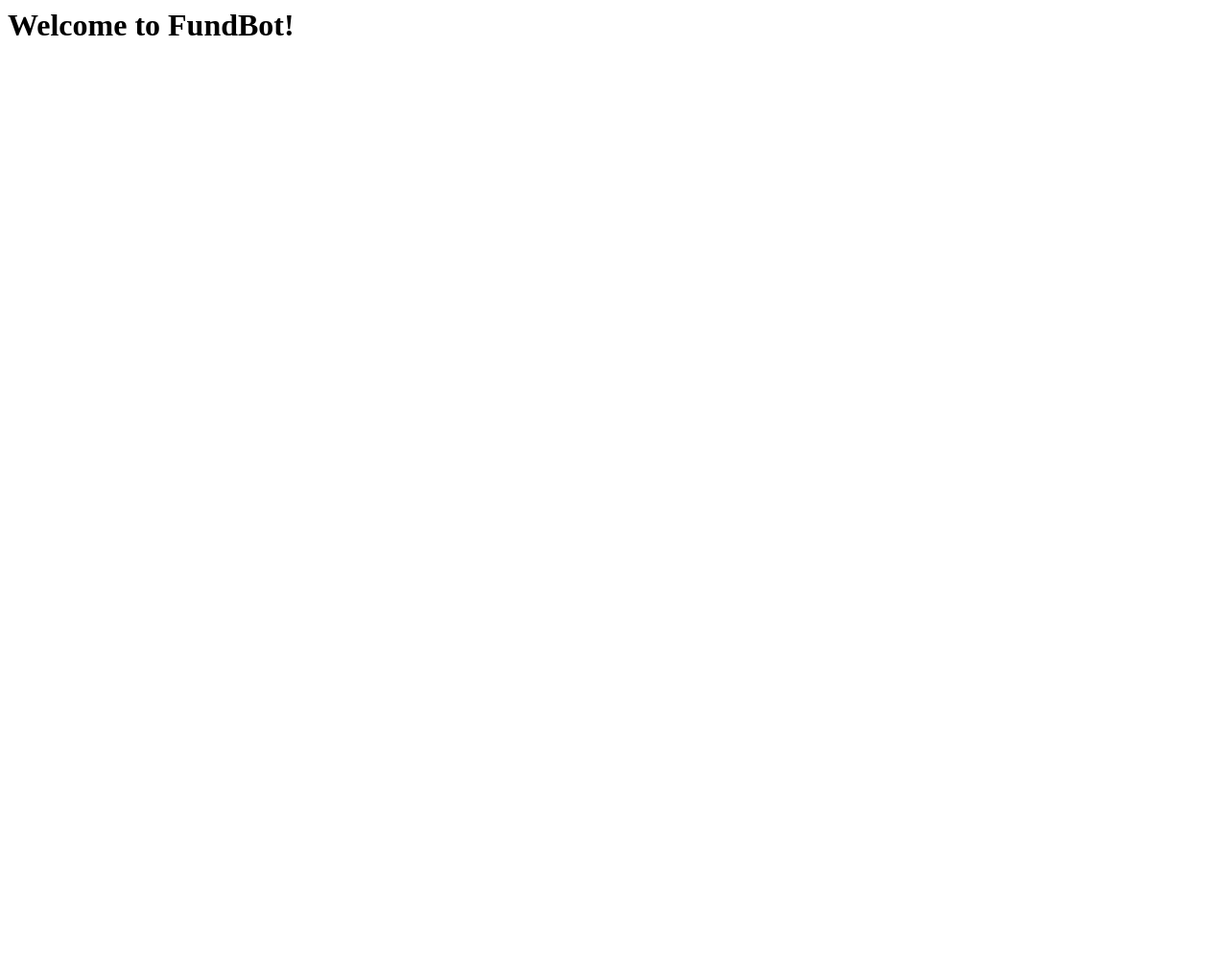
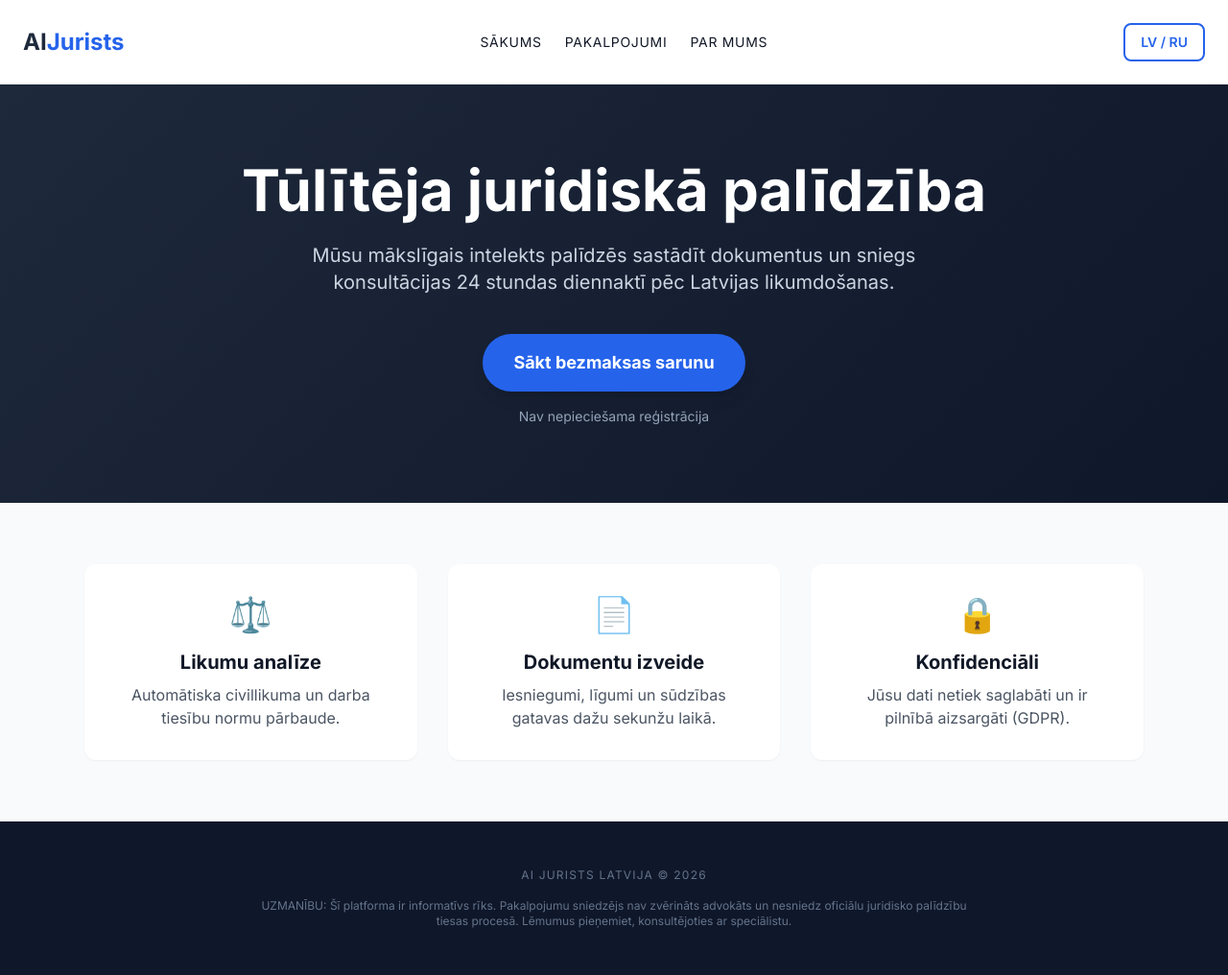
Before and after one commit to vpcargo2016/fundbot, a plain HTML site: page index.htm in a window 1280 px wide. Shown: the whole page at 96% size. Before the commit the page ends 800 px from the top, so only its background shows below. Drawn offline with nearby package versions, Linux system fonts and the light colour scheme.

Commit message:
Update index.htm

```diff
--- a/index.htm
+++ b/index.htm
@@ -1 +1,66 @@
-<h1> Welcome to FundBot! </h1>
+<!DOCTYPE html>
+<html lang="lv">
+<head>
+    <meta charset="UTF-8">
+    <meta name="viewport" content="width=device-width, initial-scale=1.0">
+    <title>AI Jurists — Juridiskā palīdzība 24/7</title>
+    <script src="https://cdn.tailwindcss.com"></script>
+    <link href="https://fonts.googleapis.com/css2?family=Inter:wght@300;400;600;700&display=swap" rel="stylesheet">
+    <style>
+        body { font-family: 'Inter', sans-serif; }
+        .hero-gradient { background: linear-gradient(135deg, #1e293b 0%, #0f172a 100%); }
+    </style>
+</head>
+<body class="bg-gray-50 text-gray-900">
+
+    <header class="p-6 flex justify-between items-center bg-white shadow-sm">
+        <div class="text-2xl font-bold text-slate-800">AI<span class="text-blue-600">Jurists</span></div>
+        <nav class="hidden md:flex space-x-6 text-sm font-medium uppercase tracking-wider">
+            <a href="#" class="hover:text-blue-600">Sākums</a>
+            <a href="#" class="hover:text-blue-600">Pakalpojumi</a>
+            <a href="#" class="hover:text-blue-600">Par mums</a>
+        </nav>
+        <div class="text-sm font-semibold border-2 border-blue-600 px-4 py-2 rounded-lg text-blue-600">LV / RU</div>
+    </header>
+
+    <section class="hero-gradient text-white py-20 px-6 text-center">
+        <h1 class="text-4xl md:text-6xl font-bold mb-6">Tūlītēja juridiskā palīdzība</h1>
+        <p class="text-xl text-slate-300 mb-10 max-w-2xl mx-auto">Mūsu mākslīgais intelekts palīdzēs sastādīt dokumentus un sniegs konsultācijas 24 stundas diennaktī pēc Latvijas likumdošanas.</p>
+
+        <button onclick="startAiCall()" class="bg-blue-600 hover:bg-blue-700 text-white font-bold py-4 px-8 rounded-full text-lg shadow-lg transition-all transform hover:scale-105">
+            Sākt bezmaksas sarunu
+        </button>
+        <p class="mt-4 text-sm text-slate-400">Nav nepieciešama reģistrācija</p>
+    </section>
+
+    <section class="py-16 px-6 max-w-6xl mx-auto grid md:grid-cols-3 gap-8 text-center">
+        <div class="bg-white p-8 rounded-xl shadow-sm">
+            <div class="text-blue-600 text-4xl mb-4">⚖️</div>
+            <h3 class="text-xl font-bold mb-2">Likumu analīze</h3>
+            <p class="text-gray-600">Automātiska civillikuma un darba tiesību normu pārbaude.</p>
+        </div>
+        <div class="bg-white p-8 rounded-xl shadow-sm">
+            <div class="text-blue-600 text-4xl mb-4">📄</div>
+            <h3 class="text-xl font-bold mb-2">Dokumentu izveide</h3>
+            <p class="text-gray-600">Iesniegumi, līgumi un sūdzības gatavas dažu sekunžu laikā.</p>
+        </div>
+        <div class="bg-white p-8 rounded-xl shadow-sm">
+            <div class="text-blue-600 text-4xl mb-4">🔒</div>
+            <h3 class="text-xl font-bold mb-2">Konfidenciāli</h3>
+            <p class="text-gray-600">Jūsu dati netiek saglabāti un ir pilnībā aizsargāti (GDPR).</p>
+        </div>
+    </section>
+
+    <footer class="bg-slate-900 text-slate-500 py-12 px-6 text-center text-xs">
+        <p class="mb-4 uppercase tracking-widest">AI Jurists Latvija © 2026</p>
+        <p class="max-w-3xl mx-auto">UZMANĪBU: Šī platforma ir informatīvs rīks. Pakalpojumu sniedzējs nav zvērināts advokāts un nesniedz oficiālu juridisko palīdzību tiesas procesā. Lēmumus pieņemiet, konsultējoties ar speciālistu.</p>
+    </footer>
+
+    <script>
+        function startAiCall() {
+            alert('Šeit tiks pieslēgta jūsu Gemini API balss saskarne!');
+            // Сюда вставляется код интеграции (Vapi/WebRTC)
+        }
+    </script>
+</body>
+</html>
```
